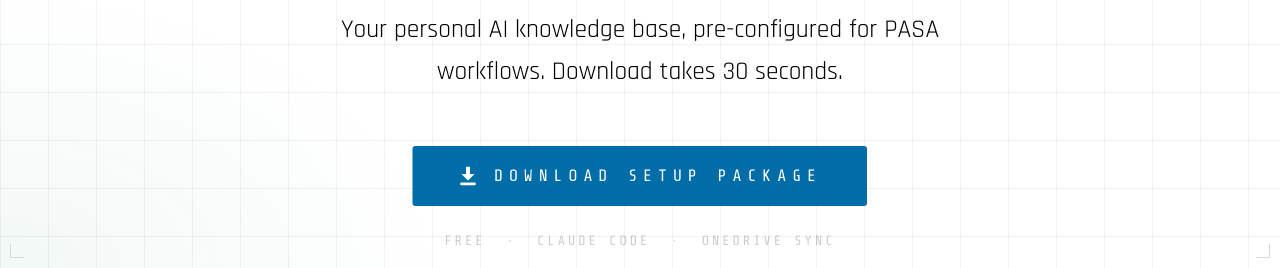
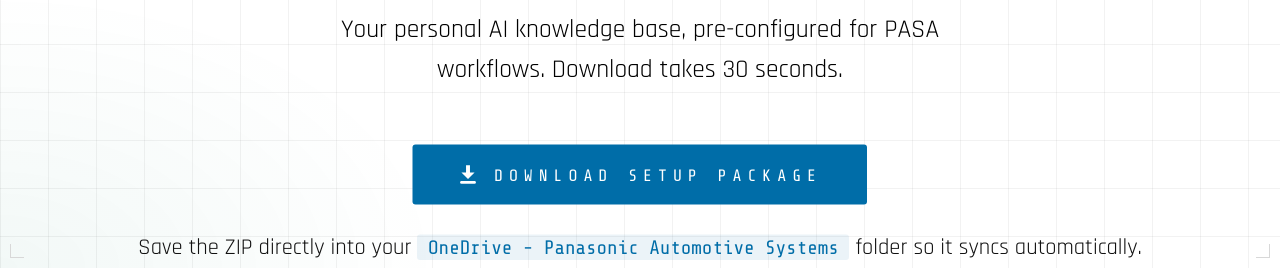
Before and after one commit to qhchau/2nd-brain, a plain HTML site: page index.html in a window 1280 px wide. Shown: the part 532-800 px from the top of the page. Drawn offline with nearby package versions, Linux system fonts and the light colour scheme; a web font is replaced by a local one.

Commit message:
Update hero instruction text and style
Co-Authored-By: Claude Sonnet 4.6 <noreply@anthropic.com>

```diff
--- a/index.html
+++ b/index.html
@@ -298,9 +298,15 @@
     .hero-dl-btn:hover { background: #005c8f; }
     .hero-meta {
       margin-top: 18px;
+      font-family: 'Rajdhani', sans-serif;
+      font-size: 15px; color: #111111;
+      line-height: 1.5; text-align: center;
+    }
+    .hero-meta code {
       font-family: 'Share Tech Mono', monospace;
-      font-size: 9px; color: rgba(0,0,0,0.2);
-      letter-spacing: 2px; text-transform: uppercase;
+      font-size: 13px; color: var(--cyan);
+      background: rgba(0,109,168,0.08);
+      padding: 1px 7px; border-radius: 2px;
     }
 
     /* ═══════════════════ MODAL ═══════════════════ */
@@ -508,7 +514,7 @@
         <svg width="14" height="14" viewBox="0 0 16 16" fill="currentColor"><path d="M8 11.5L3 6.5h3.5V1h3v5.5H13L8 11.5z"/><rect x="2" y="13" width="12" height="2" rx="1"/></svg>
         DOWNLOAD SETUP PACKAGE
       </button>
-      <div class="hero-meta">Free &nbsp;·&nbsp; Claude Code &nbsp;·&nbsp; OneDrive sync</div>
+      <div class="hero-meta">Save the ZIP directly into your <code>OneDrive - Panasonic Automotive Systems</code> folder so it syncs automatically.</div>
     </div>
   </div>
 
```
